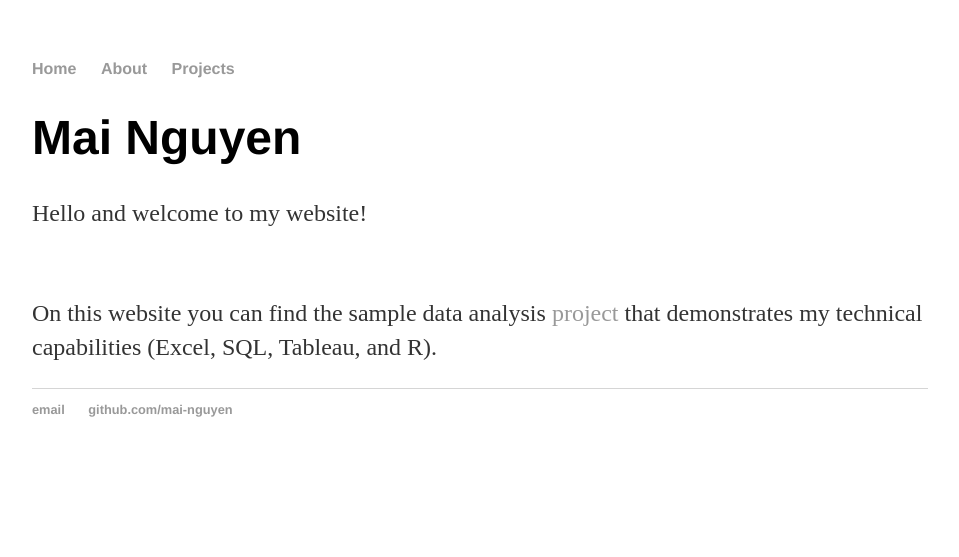
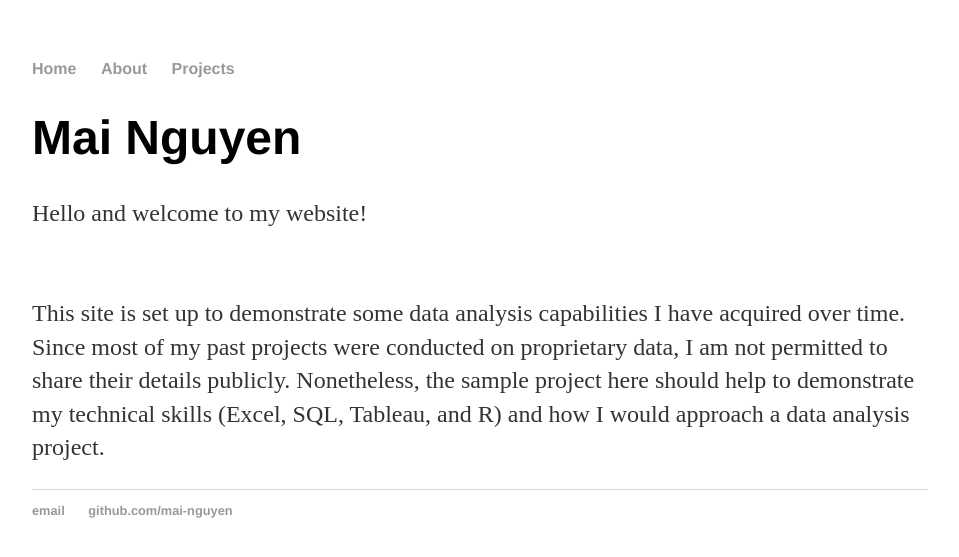
Before and after one commit to mai-nguyen/mai-nguyen.github.io, a Jekyll site: the page built from index.html, in a window 1280 px wide. Shown: the top 557 px of the page, without its empty margins (160-1119 px from the left). Built offline with Jekyll 4.4.1, drawn with Linux system fonts in a browser that asks for light colours.

Commit message:
Update index.html

```diff
--- a/index.html
+++ b/index.html
@@ -8,5 +8,5 @@ published: true
 
 	<p>Hello and welcome to my website! </p>
   <br>
-  <p>On this website you can find the sample data analysis <a href="/projects">project</a> that demonstrates my technical capabilities (Excel, SQL, Tableau, and R).</p>
+  <p>This site is set up to demonstrate some data analysis capabilities I have acquired over time. Since most of my past projects were conducted on proprietary data, I am not permitted to share their details publicly. Nonetheless, the sample project here should help to demonstrate my technical skills (Excel, SQL, Tableau, and R) and how I would approach a data analysis project.</p>
 </div><!-- /.blurb -->
```
